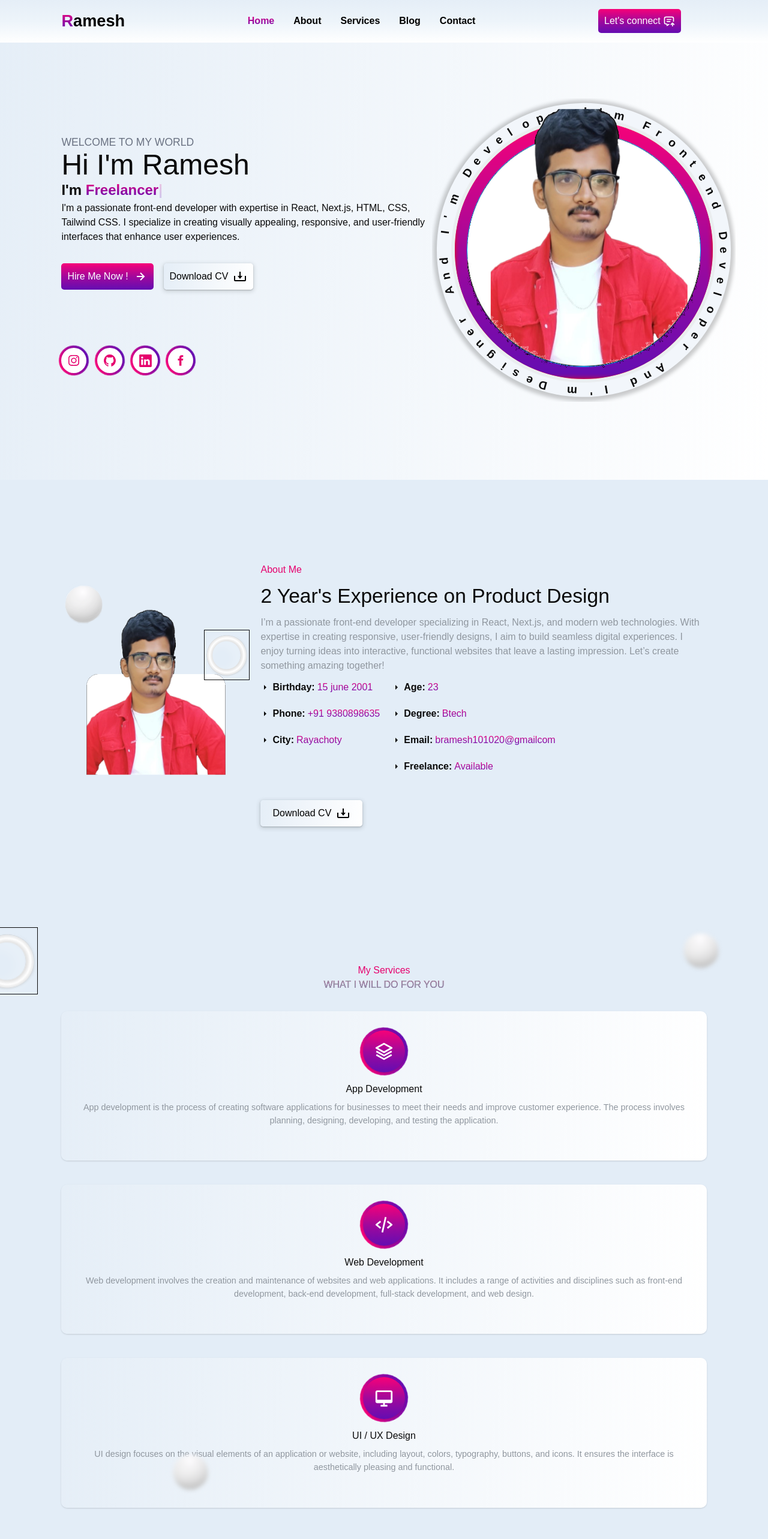
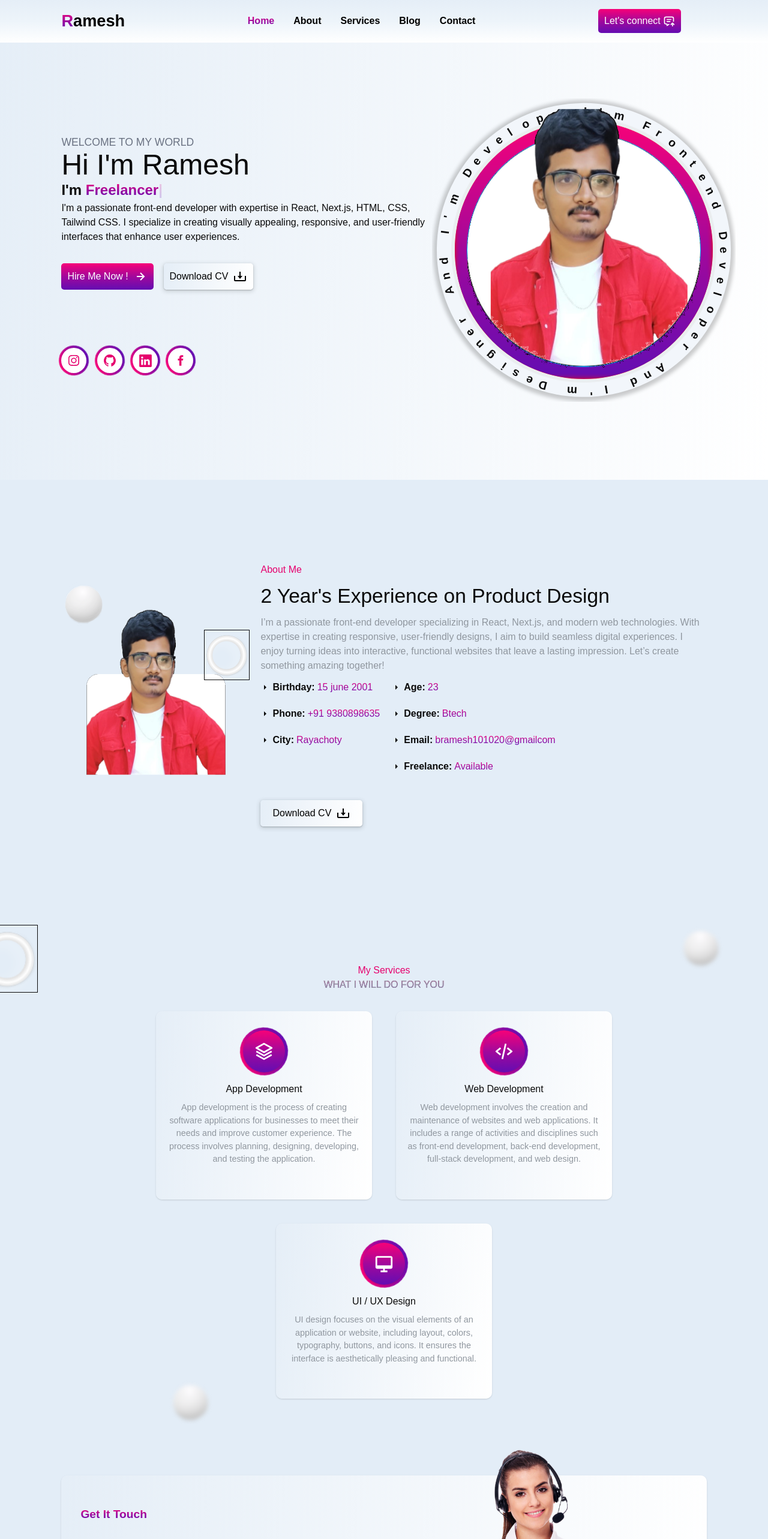
Before and after one commit to Ramesh-Bojanapu-1011/my_portfolio, a Next.js app: page / in a window 1280 px wide. Shown: the top 2566 px of the page at 60% size. Built offline with nearby package versions, Linux system fonts and the light colour scheme.

Commit message:
style: set width for section in globals.css and add class to services container in Landingpage component

```diff
--- a/src/app/globals.css
+++ b/src/app/globals.css
@@ -584,6 +584,7 @@
     rgba(0, 0, 0, 0.1) 0px 1px 3px 0,
     rgba(0, 0, 0, 0.06) 0px 1px 2px 0px;
   padding: 2rem 1rem;
+  width: 360px;
   border-radius: 10px;
   background: var(--gradient-white-bg2);
   text-align: center;
--- a/src/components/Landingpage.tsx
+++ b/src/components/Landingpage.tsx
@@ -626,7 +626,7 @@
             <span>what i will do for you</span>
           </div>
 
-          <div className="flex flex-wrap justify-center gap-10">
+          <div className="allServices flex flex-wrap justify-center gap-10">
             <div className="servicesItem">
               <div className="icon-services">
                 <i>
```
